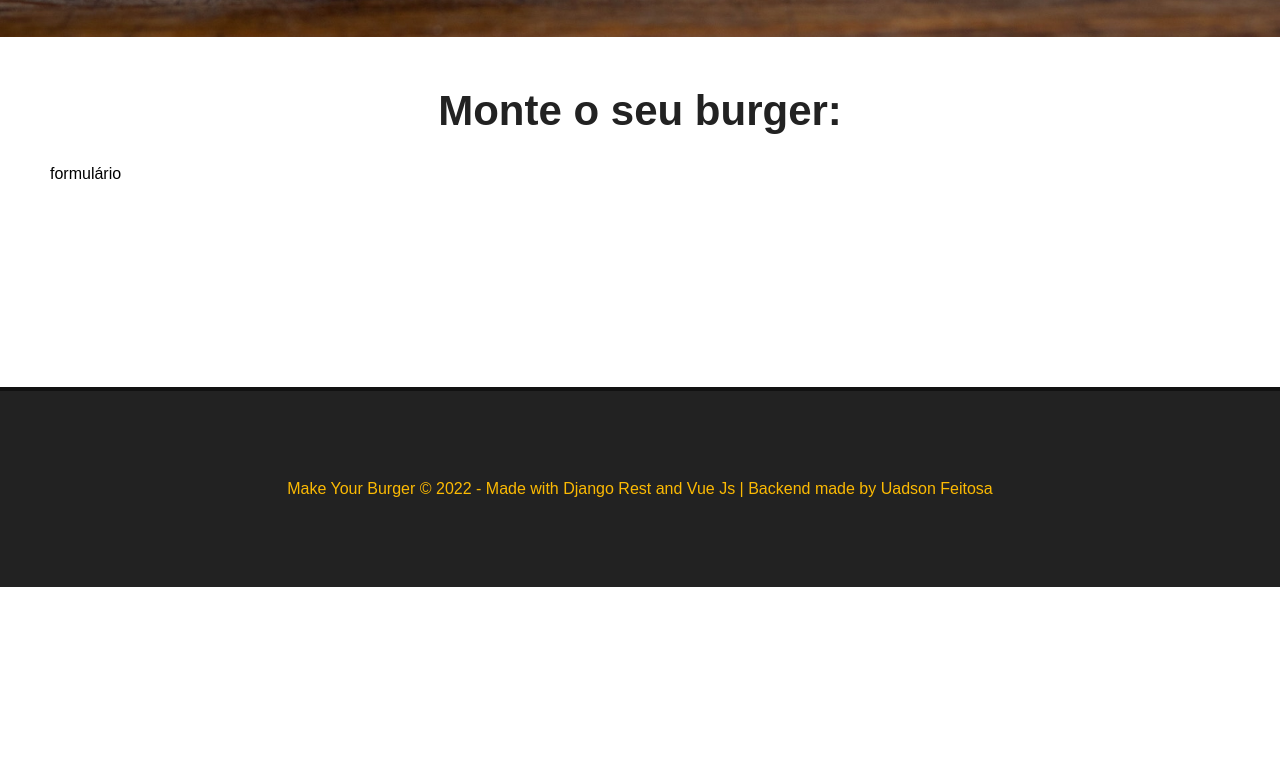
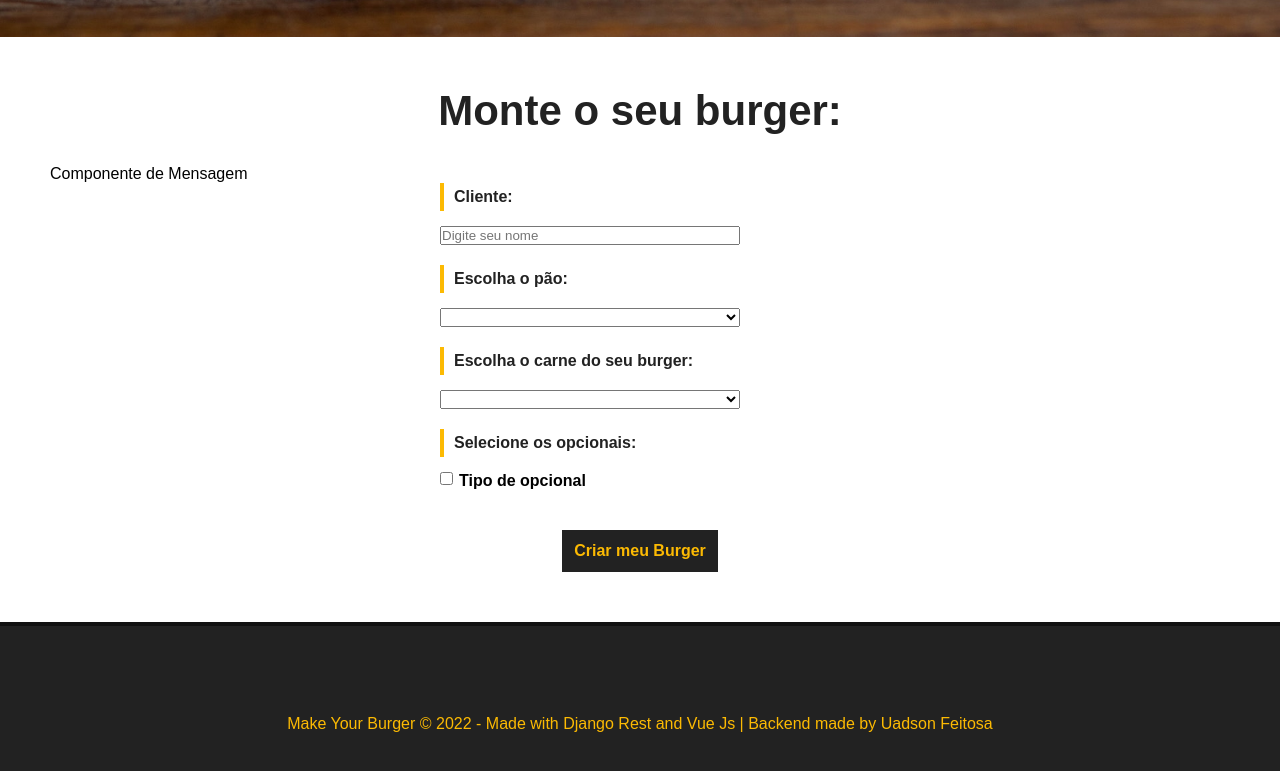
Before and after one commit to uadson/djrest-vuejs-example, a Vue app in the folder frontend/: page / in a window 1280 px wide. Shown: the part 541-1312 px from the top of the page. Before the commit the page ends 1128 px from the top, so only its background shows below. Built offline with nearby package versions, Linux system fonts and the light colour scheme.

Commit message:
created burger form

```diff
--- /dev/null
+++ b/frontend/src/components/BurgerForm.vue
@@ -0,0 +1,112 @@
+<template>
+    <div>
+        <p>Componente de Mensagem</p>
+        <div>
+            <form id="burger-form">
+                <div class="input-container">
+                    <label for="name">Cliente:</label>
+                    <input type="text" id="name" name="name" v-model="name" placeholder="Digite seu nome">
+                </div>
+                <div class="input-container">
+                    <label for="bread">Escolha o pão:</label>
+                    <select name="breads" id="breads" v-model="breads">
+                        <option value="">Selecione o tipo de pão</option>
+                        <option value="">------------------</option>
+                    </select>
+                </div>
+                <div class="input-container">
+                    <label for="meat">Escolha o carne do seu burger:</label>
+                    <select name="meats" id="meats" v-model="meats">
+                        <option value="">Selecione o tipo de carne</option>
+                        <option value="">------------------</option>
+                    </select>
+                </div>
+               <div id="optional-container" class="input-container">
+                    <label id="optional-title" for="optional">Selecione os opcionais:</label>
+                    <div class="checkbox-container">
+                        <input type="checkbox" name="optional" v-model="optional" value="tipo de opcional">
+                        <span>Tipo de opcional</span>
+                    </div>
+                </div>
+                <div class="input-container">
+                    <button class="submit-btn">Criar meu Burger</button>
+                </div>
+            </form>
+        </div>
+    </div>
+</template>
+
+<script>
+export default {
+    name: 'BurgerForm',
+}
+</script>
+
+<style scoped>
+ #burger-form {
+    max-width: 400px;
+    margin: auto;
+ }
+
+ .input-container {
+    display: flex;
+    flex-direction: column;
+    margin-bottom: 20px;
+ }
+
+ label {
+    font-weight: bold;
+    margin-bottom: 15px;
+    color: #222;
+    padding: 5px 10px;
+    border-left: 4px solid #FCBA03;
+ }
+
+ input, select {
+    padding: 5px, 10px;
+    width: 300px;
+ }
+
+ #optional-container {
+    flex-direction: row;
+    flex-wrap: wrap;
+ }
+
+ #optional-title {
+    width: 100%;
+ }
+
+.checkbox-container {
+    display: flex;
+    align-items: flex-start;
+    width: 50%;
+    margin-bottom: 20px;
+}
+
+.checkbox-container span,
+.checkbox-container input {
+    width: auto;
+}
+
+.checkbox-container span {
+    margin-left: 6px;
+    font-weight: bold;
+}
+
+.submit-btn {
+    background-color: #222;
+    color:#FCBA03;
+    font-weight: bold;
+    border: 2px solid #222;
+    padding: 10px;
+    font-size: 16px;
+    margin: 0 auto;
+    cursor: pointer;
+    transition: .5s;
+}
+
+.submit-btn:hover {
+    background-color: transparent;
+    color: #222;
+}
+</style>
--- a/frontend/src/views/HomeView.vue
+++ b/frontend/src/views/HomeView.vue
@@ -2,17 +2,19 @@
   <Banner />
   <div class="main-container">
     <h1>Monte o seu burger:</h1>
-    <p>formulário</p>
+    <BurgerForm />
   </div>
 </template>
 
 <script>
 import Banner from '@/components/Banner.vue'
+import BurgerForm from '@/components/BurgerForm.vue'
 
 export default {
   name: 'HomeView',
   components: {
     Banner,
+    BurgerForm,
   }
 }
 </script>
```
